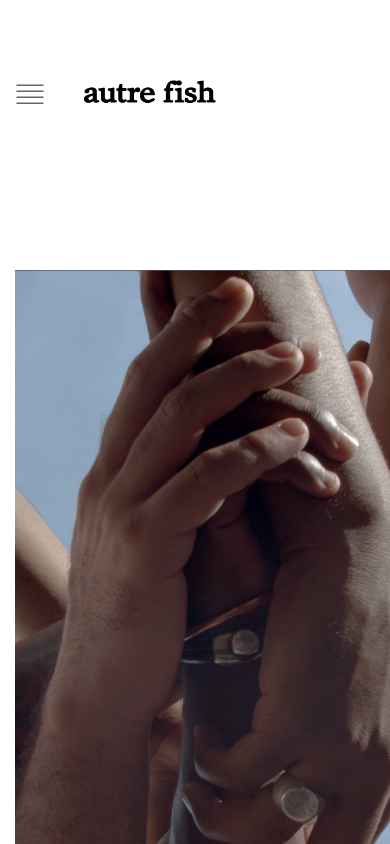
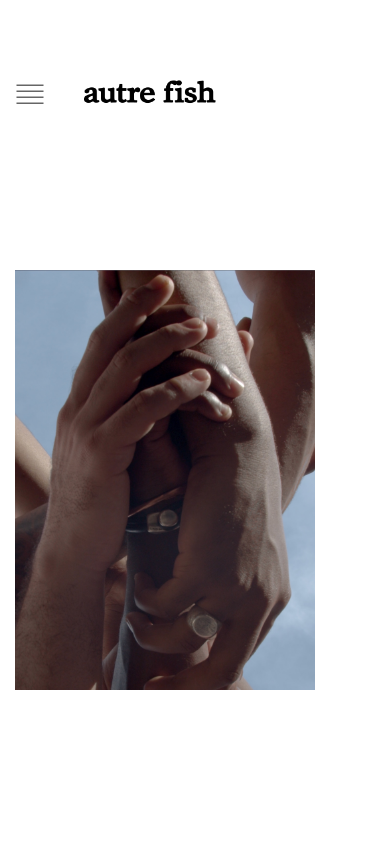
Before and after one commit to h-Benitez13/autrefish, a React (Create React App) app: page / in a window 390 px wide. Shown: the top 844 px of the page. Built offline with nearby package versions, Linux system fonts and the light colour scheme.

Commit message:
mobile sizing

```diff
--- a/src/index.css
+++ b/src/index.css
@@ -119,6 +119,14 @@ li {
   #mobileNav {
     display: block;
   }
+  .container {
+    height: 70%;
+    width: 300px;
+  }
+
+  #blankCard {
+    display: none;
+  }
 }
 
 @media screen and (min-width: 550px) {
--- a/src/pages/Landing.js
+++ b/src/pages/Landing.js
@@ -43,6 +43,7 @@ function Landing() {
 
         <div>
           <div
+            id="card"
             className="uk-card  "
             style={{ height: "600px", width: "450px" }}
             uk-scrollspy-class="uk-animation-scale-down"
@@ -263,12 +264,17 @@ function Landing() {
             </div>
           </div>
         </div>
+        {/* blank cards for grid */}
         <div>
-          <div className="uk-card" />
+          <div id="blankCard" className="uk-card" />
         </div>
 
         <div>
-          <div className="uk-card uk-margin" style={{ height: "400px" }} />
+          <div
+            id="blankCard"
+            className="uk-card uk-margin"
+            style={{ height: "400px" }}
+          />
         </div>
 
         <div>
```
